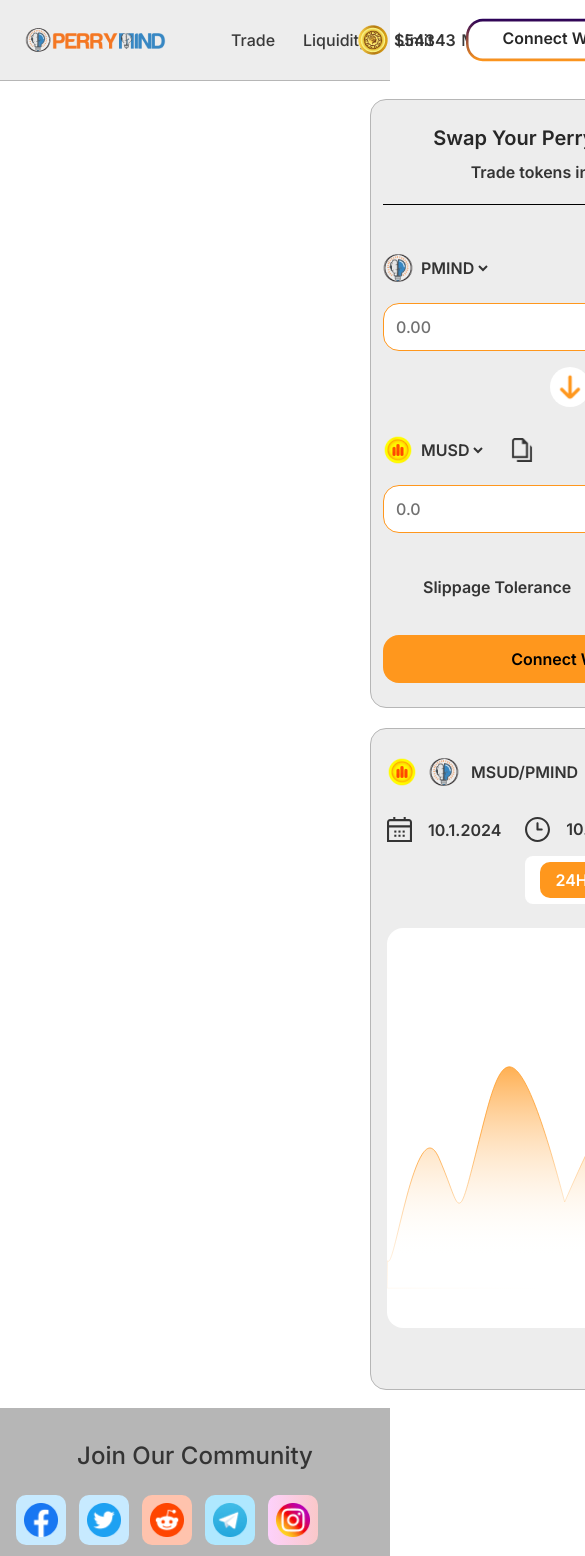
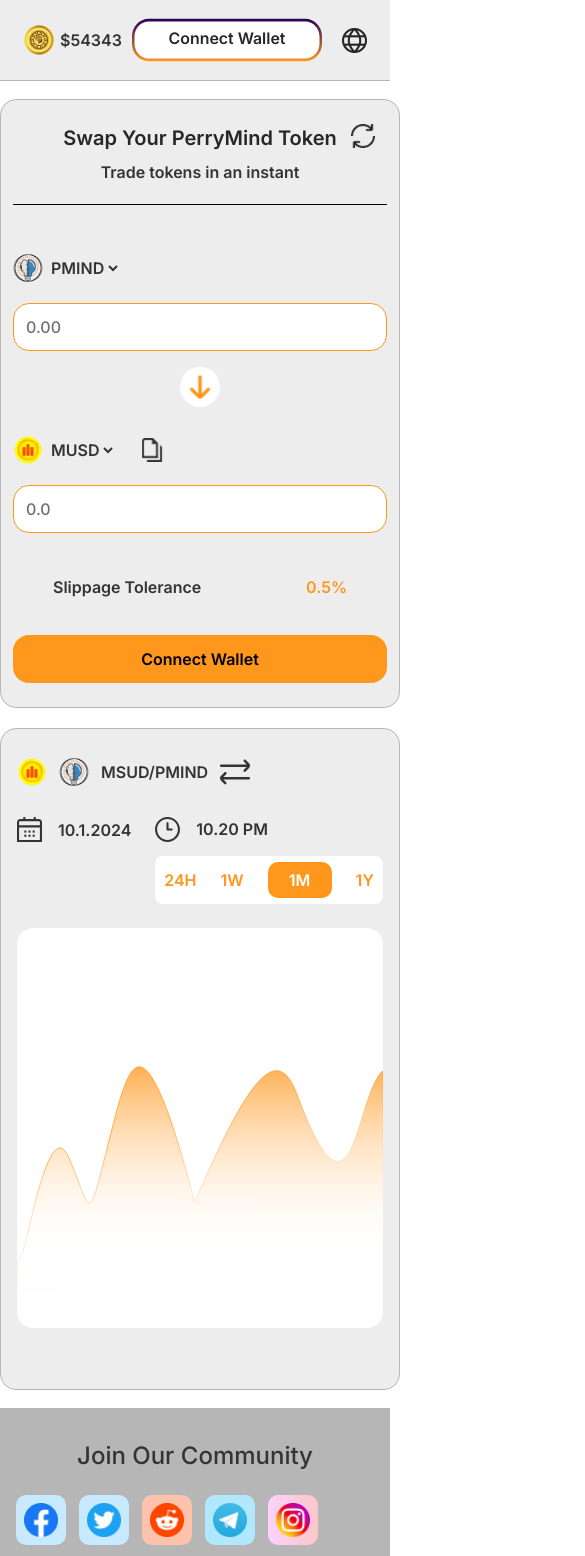
Before and after one commit to alenpragma/pmind-swap, a React (Vite) app: page / in a window 390 px wide. Shown: the top 1556 px of the page, 585 px wide, since content can reach past the window. Built offline with nearby package versions, Linux system fonts and the light colour scheme.

Commit message:
clickable chart date day to year

```diff
--- a/src/pages/Home.jsx
+++ b/src/pages/Home.jsx
@@ -11,13 +11,13 @@
 
 const Home = () => {
 
-  const [active, setActive] = useState('');
+  const [active, setActive] = useState('3');
   console.log(active);
   return (
     <div>
       <Header />
 
-      <div className="flex flex-col w-[1140px] lg:flex-row gap-5 mt-[18px] mx-auto justify-center">
+      <div className="flex flex-col max-w-[1140px] lg:flex-row gap-5 mt-[18px] mx-auto justify-center">
         {/* ************ */}
         {/* 1st  card*/}
         {/* ************ */}
@@ -143,10 +143,10 @@
 
               <div className="ms-auto my-1 ">
                 <div className="w-[228px] flex gap-6 px-[7px] py-[6px] rounded-lg place-items-center  justify-center bg-white   p-1.2">
-                  <p onClick={() => setActive(1)} className="text-white w-16 h-9 flex place-items-center justify-center bg-secondary rounded-[10px]">24H</p>
-                  <p onClick={() => setActive(2)} className="text-secondary ">1W</p>
-                  <p onClick={() => setActive(3)} className="text-secondary ">1M</p>
-                  <p onClick={() => setActive(4)} className="text-secondary ">1Y</p>
+                  <p onClick={() => setActive(1)} className={`cursor-pointer ${active == 1 ? "w-16 h-9 flex place-items-center justify-center bg-secondary text-white rounded-[10px] " : "text-secondary "}`}>24H</p>
+                  <p onClick={() => setActive(2)} className={`cursor-pointer ${active == 2 ? "w-16 h-9 flex place-items-center justify-center bg-secondary text-white rounded-[10px] " : "text-secondary "}`}>1W</p>
+                  <p onClick={() => setActive(3)} className={`cursor-pointer ${active == 3 ? "w-16 h-9 flex place-items-center justify-center bg-secondary text-white rounded-[10px] " : "text-secondary "}`}>1M</p>
+                  <p onClick={() => setActive(4)} className={`cursor-pointer ${active == 4 ? "w-16 h-9 flex place-items-center justify-center bg-secondary text-white rounded-[10px] " : "text-secondary "}`}>1Y</p>
                 </div>
 
               </div>
--- a/src/shared/Header.jsx
+++ b/src/shared/Header.jsx
@@ -16,7 +16,7 @@
 
           <div className='flex  gap-16 place-items-center'>
             <img className='w-[143px] h-[48px]' src={logo} alt="" />
-            <div>
+            <div className='hidden lg:block'>
               <ul className='flex gap-7'>
                 <li className='text-[#393939] font-medium leading-normal'>Trade</li>
                 <li className='text-[#393939] font-medium leading-normal'>Liquidity</li>
```
